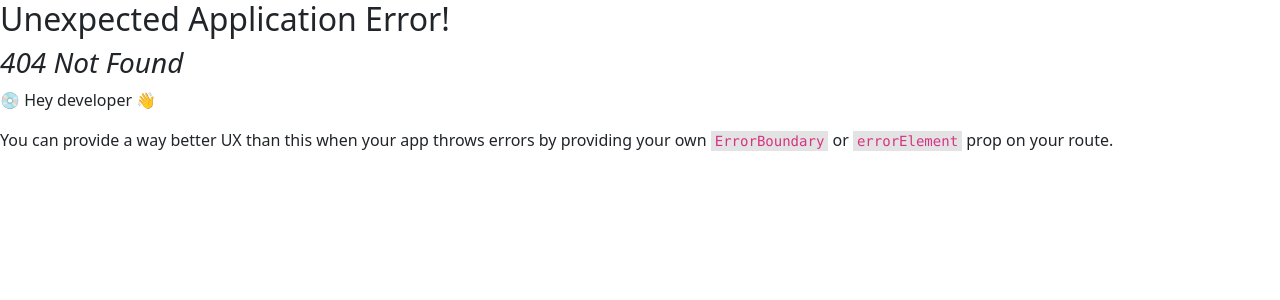
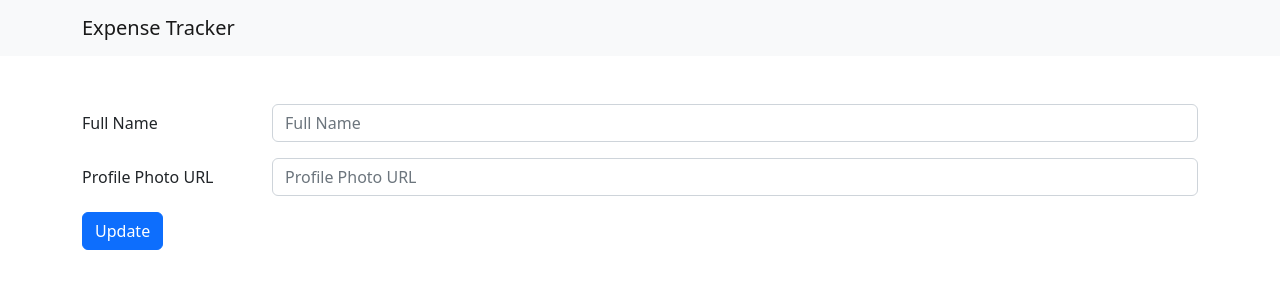
Before and after one commit to VivekPaswan24/React_ET_Project, a React (Create React App) app: page /updateProfile in a window 1280 px wide. Before the commit this address had no page. Shown: the top 300 px of the page. Built offline with nearby package versions, Linux system fonts and the light colour scheme.

Commit message:
Added Update Profile Page

```diff
--- a/src/App.css
+++ b/src/App.css
@@ -1,42 +1,3 @@
-.App {
-  text-align: center;
+.app{
   background-color: #282c34;
 }
-body{
-  background-color: #353636;
-  color: white;
-}
-.App-logo {
-  height: 40vmin;
-  pointer-events: none;
-}
-
-@media (prefers-reduced-motion: no-preference) {
-  .App-logo {
-    animation: App-logo-spin infinite 20s linear;
-  }
-}
-
-.App-header {
-  background-color: #282c34;
-  min-height: 100vh;
-  display: flex;
-  flex-direction: column;
-  align-items: center;
-  justify-content: center;
-  font-size: calc(10px + 2vmin);
-  color: white;
-}
-
-.App-link {
-  color: #61dafb;
-}
-
-@keyframes App-logo-spin {
-  from {
-    transform: rotate(0deg);
-  }
-  to {
-    transform: rotate(360deg);
-  }
-}
--- a/src/App.js
+++ b/src/App.js
@@ -4,19 +4,21 @@ import {createBrowserRouter,RouterProvider} from 'react-router-dom'
 import RootLayout from "./pages/Root";
 import AuthPage from "./pages/Auth";
 import WelcomePage from "./pages/Welcome";
+import UpdatProfilePage from "./pages/UpdateProfile";
 
 function App() {
 
   const router=createBrowserRouter([
     {path:'/', element:<RootLayout/>,children:[
       {index: true , element:<AuthPage/>},
-      {path:'welcome',element:<WelcomePage/>}
+      {path:'welcome',element:<WelcomePage/>},
+      {path:'updateProfile',element:<UpdatProfilePage/>}
     ]}
   ])
   return (
-    <>
+    <div>
     <RouterProvider router={router}/>
-    </>
+    </div>
   );
 }
 
--- /dev/null
+++ b/src/pages/UpdateProfile.js
@@ -0,0 +1,55 @@
+import axios from "axios";
+import React, { useRef } from "react";
+import { Container, Form, Button, Row, Col } from "react-bootstrap";
+
+const UpdatProfilePage = () => {
+
+    const nameInputRef=useRef();
+    const photoInputRef=useRef();
+
+    const updateProfileHandler=async(event)=>{
+        event.preventDefault()
+        const enteredName=nameInputRef.current.value
+        const enteredPhoto=photoInputRef.current.value
+        const token=localStorage.getItem('token')
+
+        try{
+            const response= await axios.post('https://identitytoolkit.googleapis.com/v1/accounts:update?key=AIzaSyD4GjTK67EiRG4F6h_wEsd1uUdZeP_sYvw',{
+                idToken:token,
+                displayName:enteredName,
+                photoUrl:enteredPhoto,
+                returnSecureToken:true
+            })
+            console.log(response)
+            alert('Done')
+        }catch(error){
+            console.log(error)
+        }
+    }
+  return (
+    <Container className="mt-5">
+      <Form onSubmit={updateProfileHandler}>
+        <Form.Group as={Row} className="mb-3">
+          <Form.Label column sm="2">
+            Full Name
+          </Form.Label>
+          <Col sm="10">
+            <Form.Control type="text" placeholder="Full Name" ref={nameInputRef} required/>
+          </Col>
+        </Form.Group>
+
+        <Form.Group as={Row} className="mb-3">
+          <Form.Label column sm="2">
+            Profile Photo URL
+          </Form.Label>
+          <Col sm="10">
+            <Form.Control type="text" placeholder="Profile Photo URL" ref={photoInputRef} required />
+          </Col>
+        </Form.Group>
+        <Button type="submit">Update</Button>
+      </Form>
+    </Container>
+  );
+};
+
+export default UpdatProfilePage;
--- a/src/pages/Welcome.js
+++ b/src/pages/Welcome.js
@@ -1,7 +1,15 @@
 import React from "react";
+import { Container } from "react-bootstrap";
+import { NavLink } from "react-router-dom";
+
+import classes from './Welcome.module.css'
 
 const WelcomePage=()=>{
-    return <h1>Welcome To Expense Tracker</h1>
+
+    return <Container fluid className={classes.msg}>
+        <p>Welcome to expense tracker!!!</p>
+        <p>Your profile is incomplete.<NavLink to='/updateProfile'>Complete Now</NavLink></p>
+    </Container>
 };
 
 export default WelcomePage;
--- /dev/null
+++ b/src/pages/Welcome.module.css
@@ -0,0 +1,5 @@
+.msg{
+    display: flex;
+    justify-content: space-between;
+    border-bottom: 2px solid black;
+}
```
Also changed, not shown: public/profile.jpg (added).
